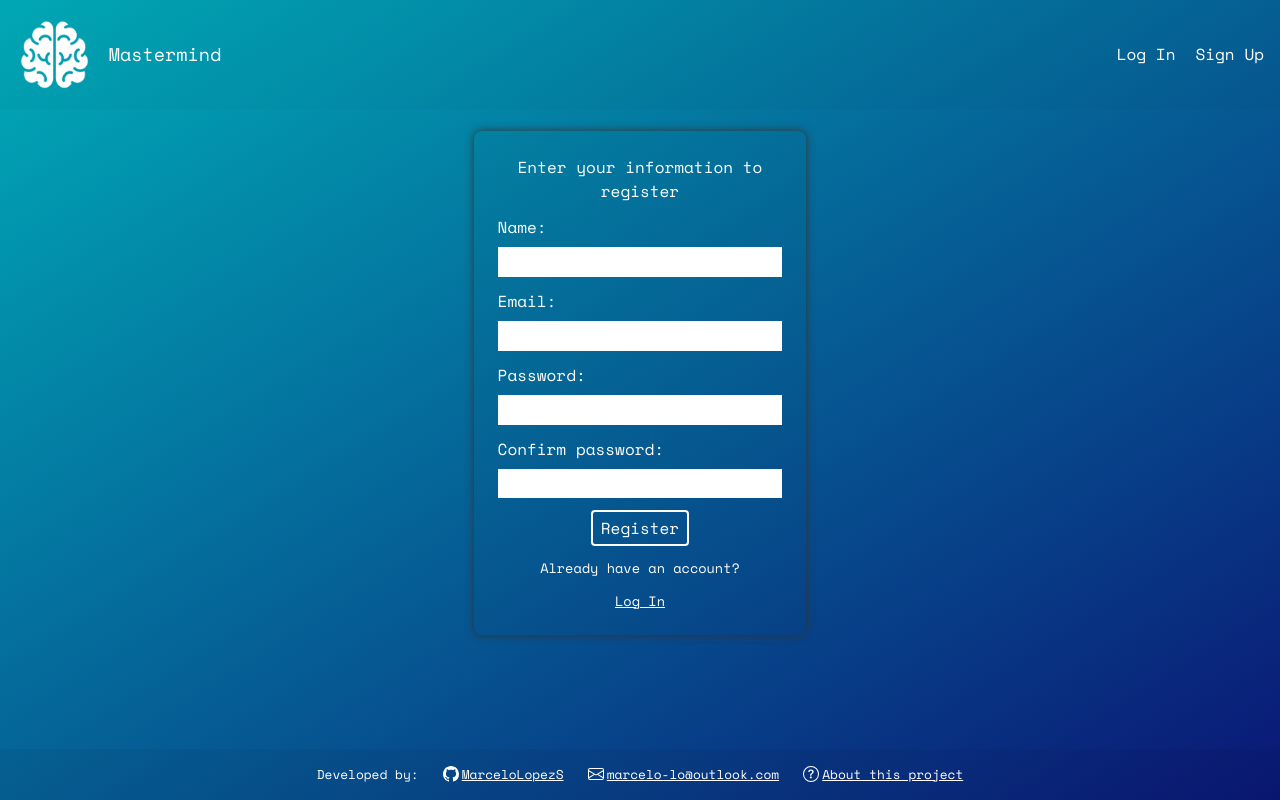
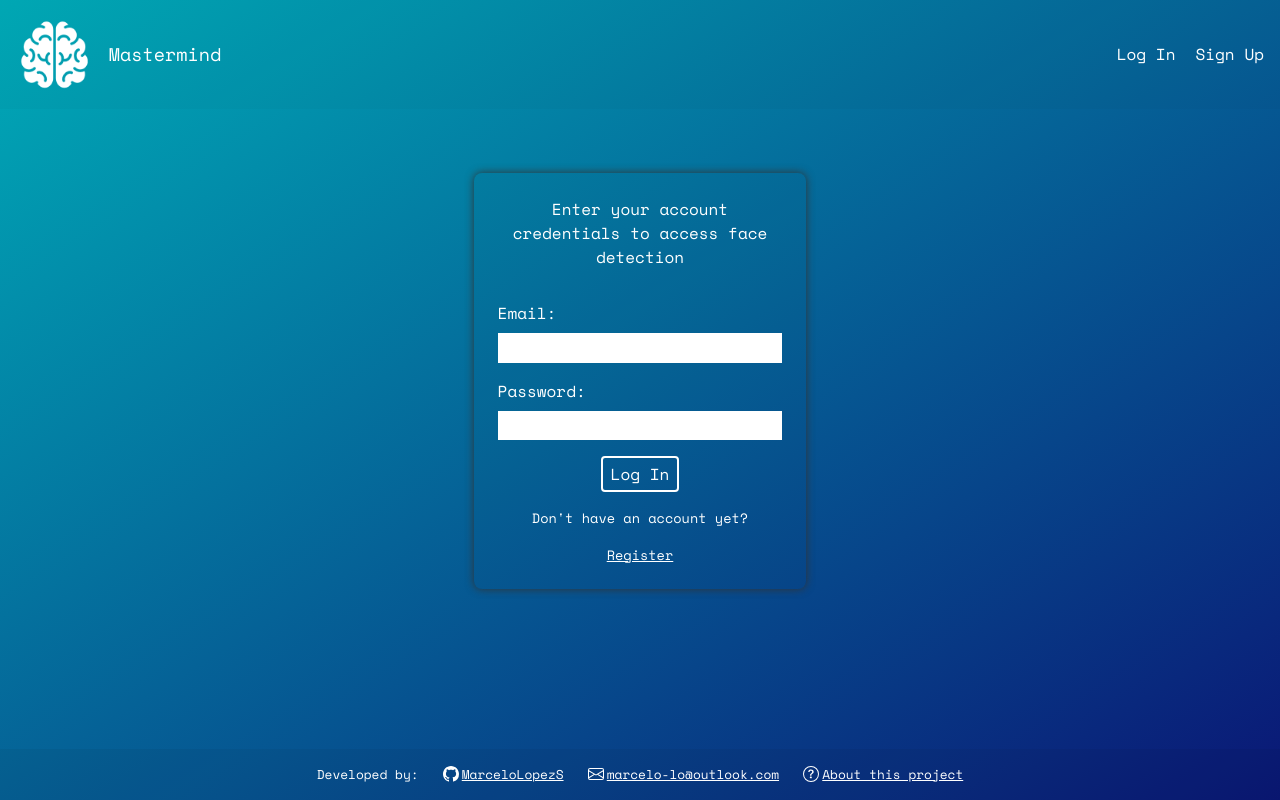
Before and after one commit to MarceloLopezS/mastermind-celebrity-recognition-front-end, a React (Create React App) app: page / in a window 1280 px wide. Built offline with nearby package versions, Linux system fonts and the light colour scheme.

Commit message:
Update log in form title's padding

```diff
--- a/src/containers/App.js
+++ b/src/containers/App.js
@@ -11,8 +11,8 @@ function App() {
         <React.StrictMode>
             {/* <ParticlesBg /> */}
             <Navbar />
-            <Register />
-            {/* <LogIn /> */}
+            {/* <Register /> */}
+            <LogIn />
             {/* <FaceDetection /> */}
             <Footer />
         </React.StrictMode>
--- a/src/pages/LogIn/LogIn.css
+++ b/src/pages/LogIn/LogIn.css
@@ -1,9 +1,13 @@
 @media (min-width: 28em) {
     .log-in {
-        padding-block-start: min(6vw, var(--size-450));
+        padding-block-start: min(5vw, var(--size-450));
     }
 
     .log-in__form {
         width: clamp(20rem, 26vw, 26rem);
     }
+
+    .log-in__form h2 {
+        padding-block-end: var(--size-50);
+    }
 }
```
